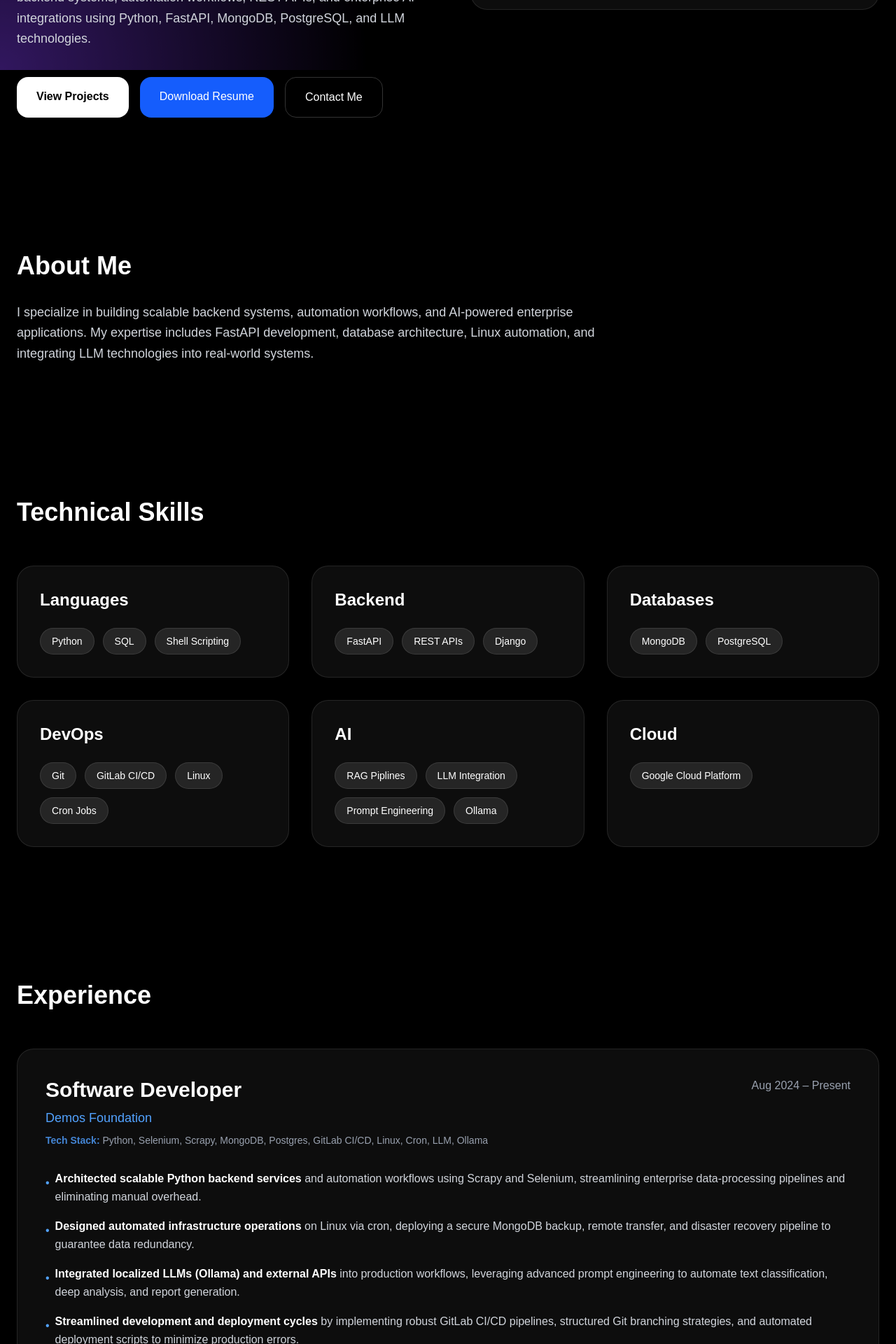
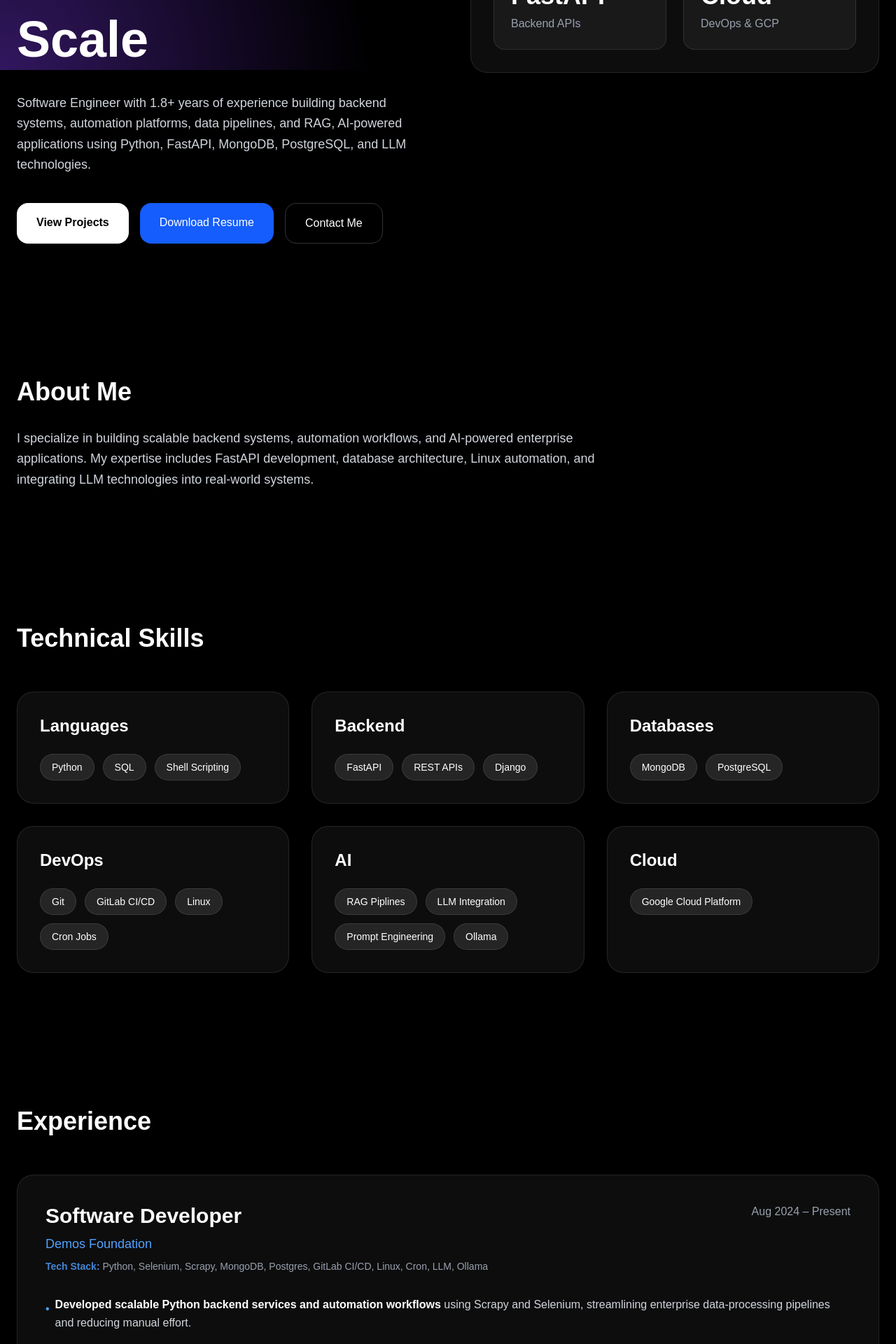
Before and after one commit to shikhar7077/portfolio, a Next.js app: page / in a window 1280 px wide. Shown: the part 700-2620 px from the top of the page at 70% size. Built offline with nearby package versions, Linux system fonts and the light colour scheme.

Commit message:
Update content 1

```diff
--- a/app/page.tsx
+++ b/app/page.tsx
@@ -87,13 +87,13 @@ import { MdEmail } from "react-icons/md";export default function ShivamPortfolio
           </p>
 
           <h1 className="text-5xl md:text-7xl font-black leading-tight">
-            Building AI Powered Backend Systems
+            Software Engineer Building AI-Powered Products at Scale
           </h1>
 
           <p className="mt-8 text-gray-300 text-lg leading-relaxed max-w-2xl">
-            Software and AI Engineer with 1.8+ years of experience building scalable backend systems,
-            automation workflows, REST APIs, and enterprise AI integrations using Python, FastAPI,
-            MongoDB, PostgreSQL, and LLM technologies.
+            Software Engineer with 1.8+ years of experience building backend systems,
+            automation platforms, data pipelines, and RAG, AI-powered applications using Python,
+            FastAPI, MongoDB, PostgreSQL, and LLM technologies.
           </p>
 
           <div className="mt-10 flex flex-wrap gap-4">
@@ -209,25 +209,31 @@ import { MdEmail } from "react-icons/md";export default function ShivamPortfolio
           <li className="flex items-start gap-2">
             <span className="text-blue-400 mt-1.5">•</span>
             <span>
-              <strong className="text-white font-semibold">Architected scalable Python backend services</strong> and automation workflows using Scrapy and Selenium, streamlining enterprise data-processing pipelines and eliminating manual overhead.
+              <strong className="text-white font-semibold">Developed scalable Python backend services and automation workflows</strong> using Scrapy and Selenium, streamlining enterprise data-processing pipelines and reducing manual effort.
             </span>
           </li>
           <li className="flex items-start gap-2">
             <span className="text-blue-400 mt-1.5">•</span>
             <span>
-              <strong className="text-white font-semibold">Designed automated infrastructure operations</strong> on Linux via cron, deploying a secure MongoDB backup, remote transfer, and disaster recovery pipeline to guarantee data redundancy.
+              <strong className="text-white font-semibold">Integrated Ollama and external LLM APIs into production workflows</strong>, using cron, implementing secure MongoDB backup, remote transfer, and disaster recovery workflows to improve data reliability.
             </span>
           </li>
           <li className="flex items-start gap-2">
             <span className="text-blue-400 mt-1.5">•</span>
             <span>
-              <strong className="text-white font-semibold">Integrated localized LLMs (Ollama) and external APIs</strong> into production workflows, leveraging advanced prompt engineering to automate text classification, deep analysis, and report generation.
+              <strong className="text-white font-semibold">Enhanced software delivery processes </strong> through GitLab CI/CD pipelines, structured Git workflows, code reviews, and deployment automation, improving development efficiency and release quality.
             </span>
           </li>
           <li className="flex items-start gap-2">
             <span className="text-blue-400 mt-1.5">•</span>
             <span>
-              <strong className="text-white font-semibold">Streamlined development and deployment cycles</strong> by implementing robust GitLab CI/CD pipelines, structured Git branching strategies, and automated deployment scripts to minimize production errors.
+              <strong className="text-white font-semibold">Developed automation utilities</strong> for file processing, text parsing, API integrations, and operational monitoring across enterprise applications.
+            </span>
+          </li>
+          <li className="flex items-start gap-2">
+            <span className="text-blue-400 mt-1.5">•</span>
+            <span>
+              <strong className="text-white font-semibold">Collaborated on backend systems</strong> leveraging MongoDB and PostgreSQL for scalable data storage, retrieval, and workflow automation.
             </span>
           </li>
         </ul>
```
